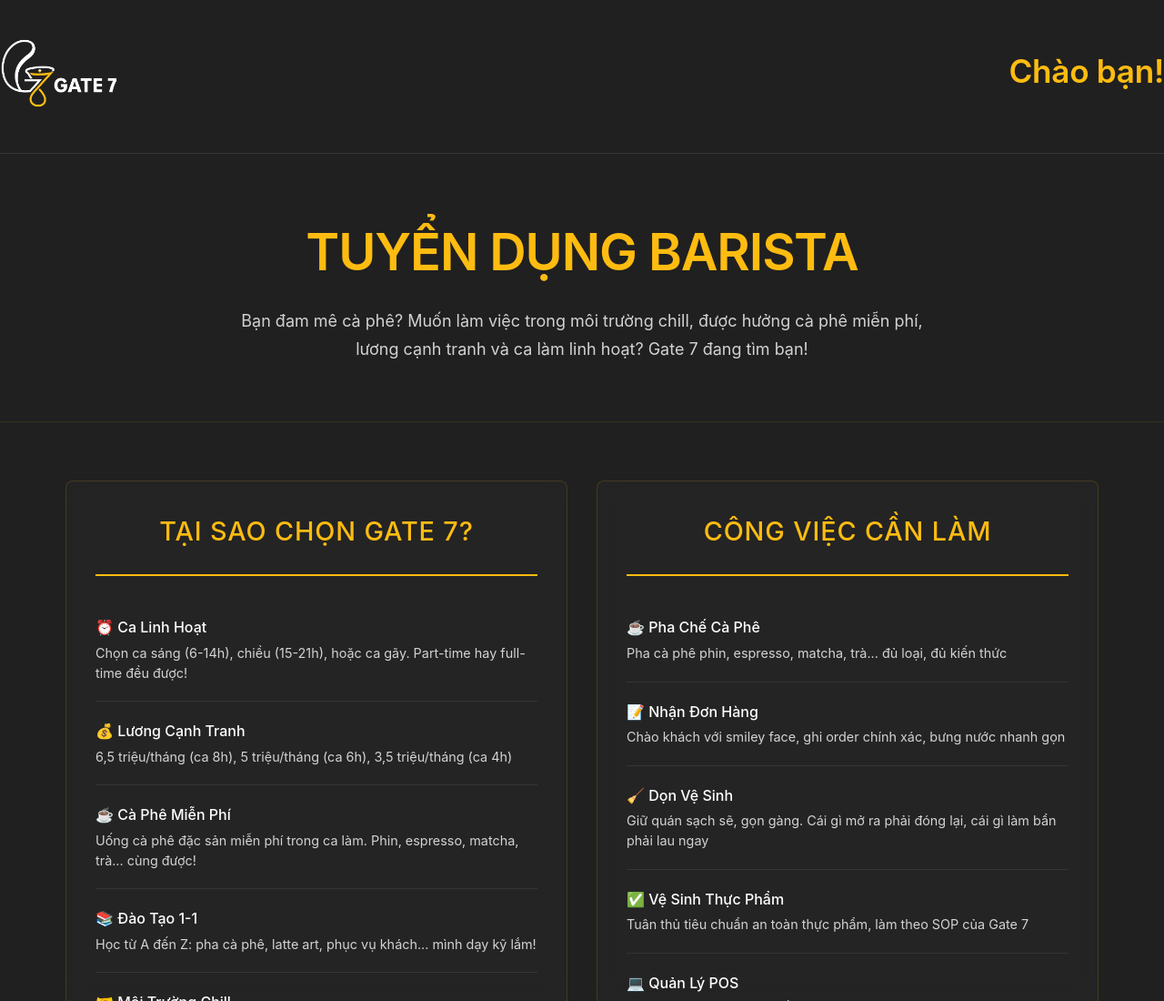
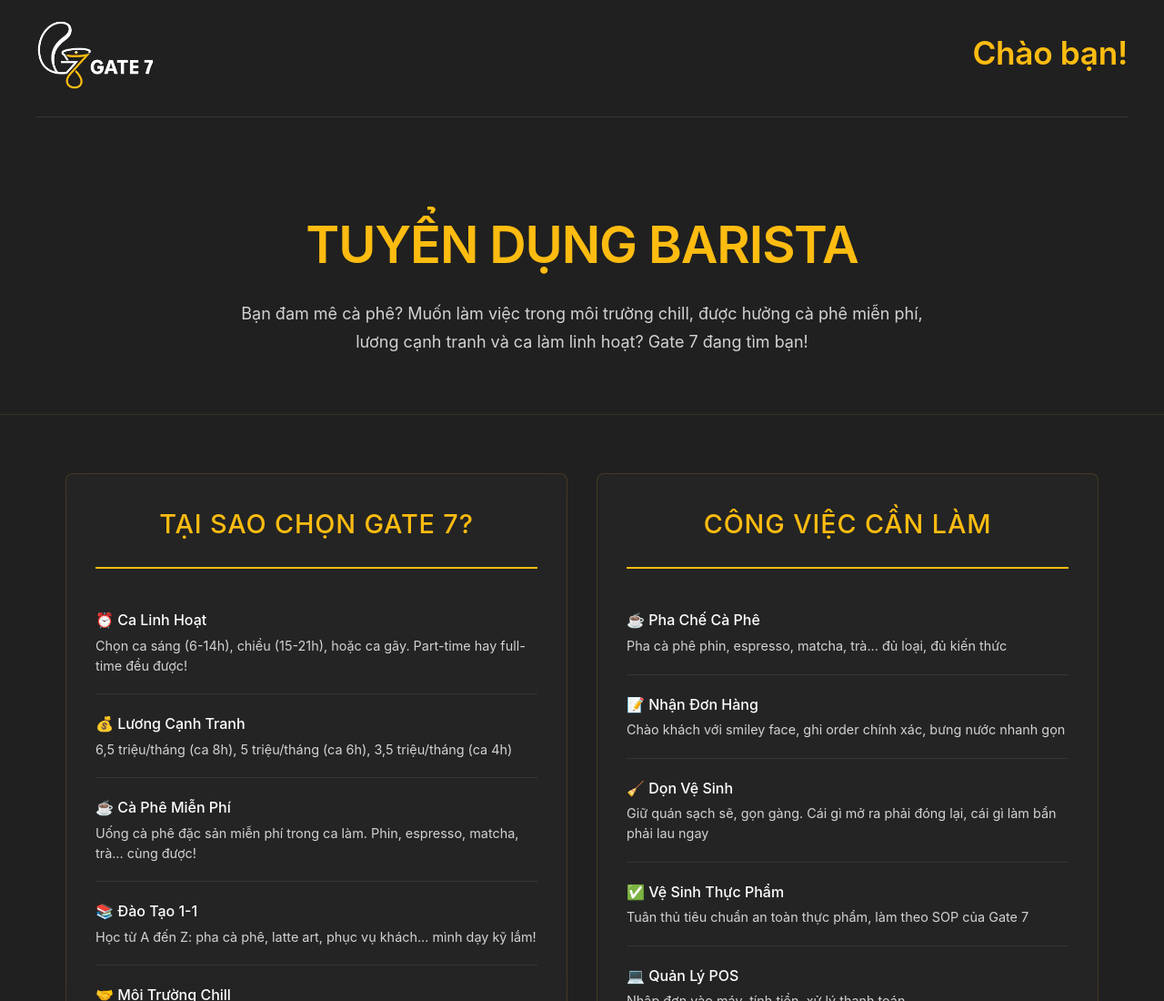
Before and after one commit to JayEmVey/coming-soon, a website: page hiring/barista/index.html in a window 1280 px wide. Shown: the top 1100 px of the page at 91% size. Drawn offline with Linux system fonts and the light colour scheme.

Commit message:
Update index.html

```diff
--- a/hiring/barista/index.html
+++ b/hiring/barista/index.html
@@ -50,11 +50,14 @@
 
 		/* Navigation */
 		header {
-			display: flex;
-			justify-content: space-between;
-			align-items: center;
-			padding: 40px 0;
+			padding: 20px 0;
 			border-bottom: 1px solid rgba(255, 255, 255, 0.1);
+			display: grid;
+			grid-template-columns: repeat(auto-fit, minmax(250px, 1fr));
+			gap: 3rem;
+			max-width: 1200px;
+			margin: 0 auto;
+			margin-bottom: 2rem;
 		}
 
 		.logo {
@@ -68,7 +71,8 @@
 
 		.welcome-message {
 			text-align: right;
-			flex: 1;
+			flex: 2;
+			margin-top: 10px;
 			margin-left: 40px;
 		}
 
```
